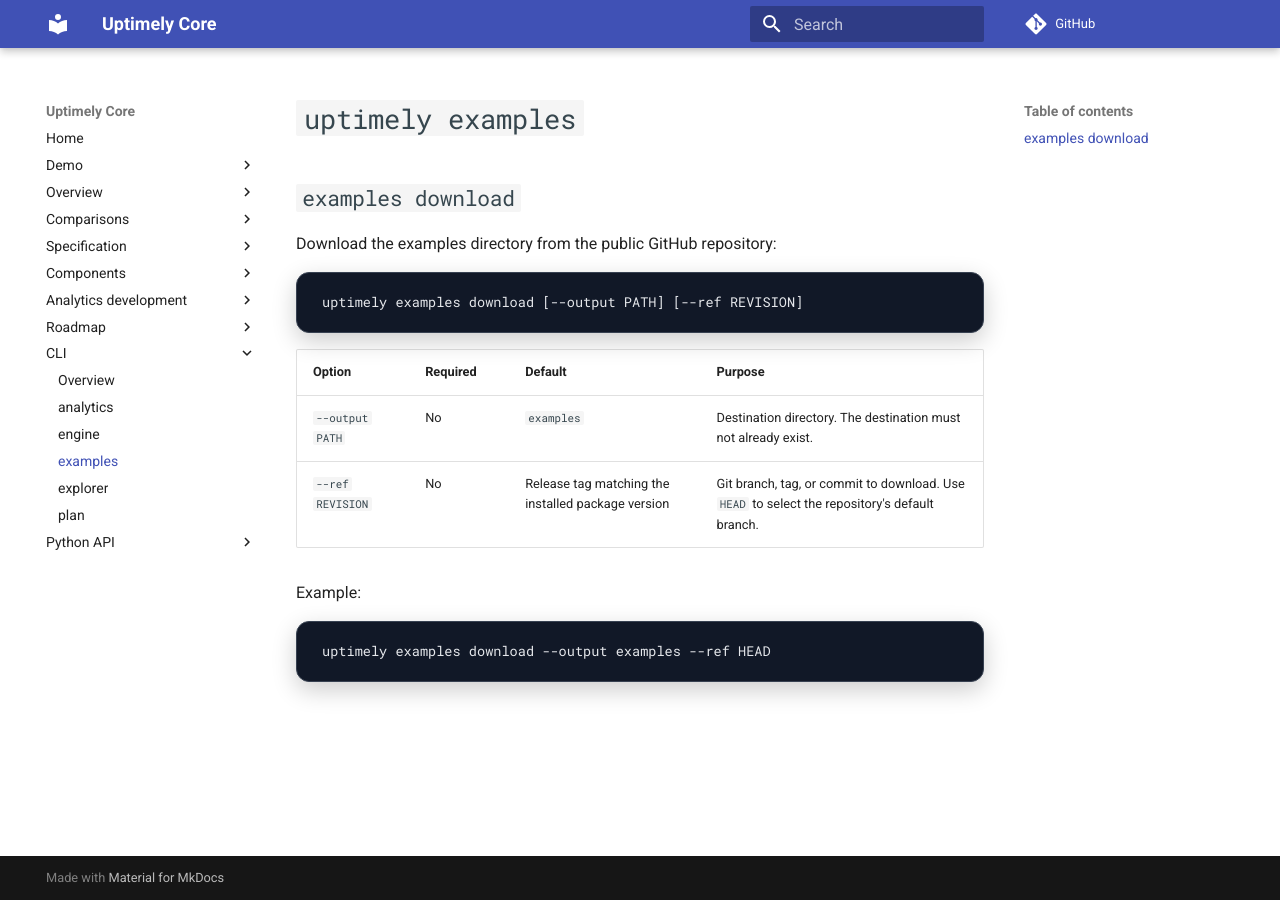
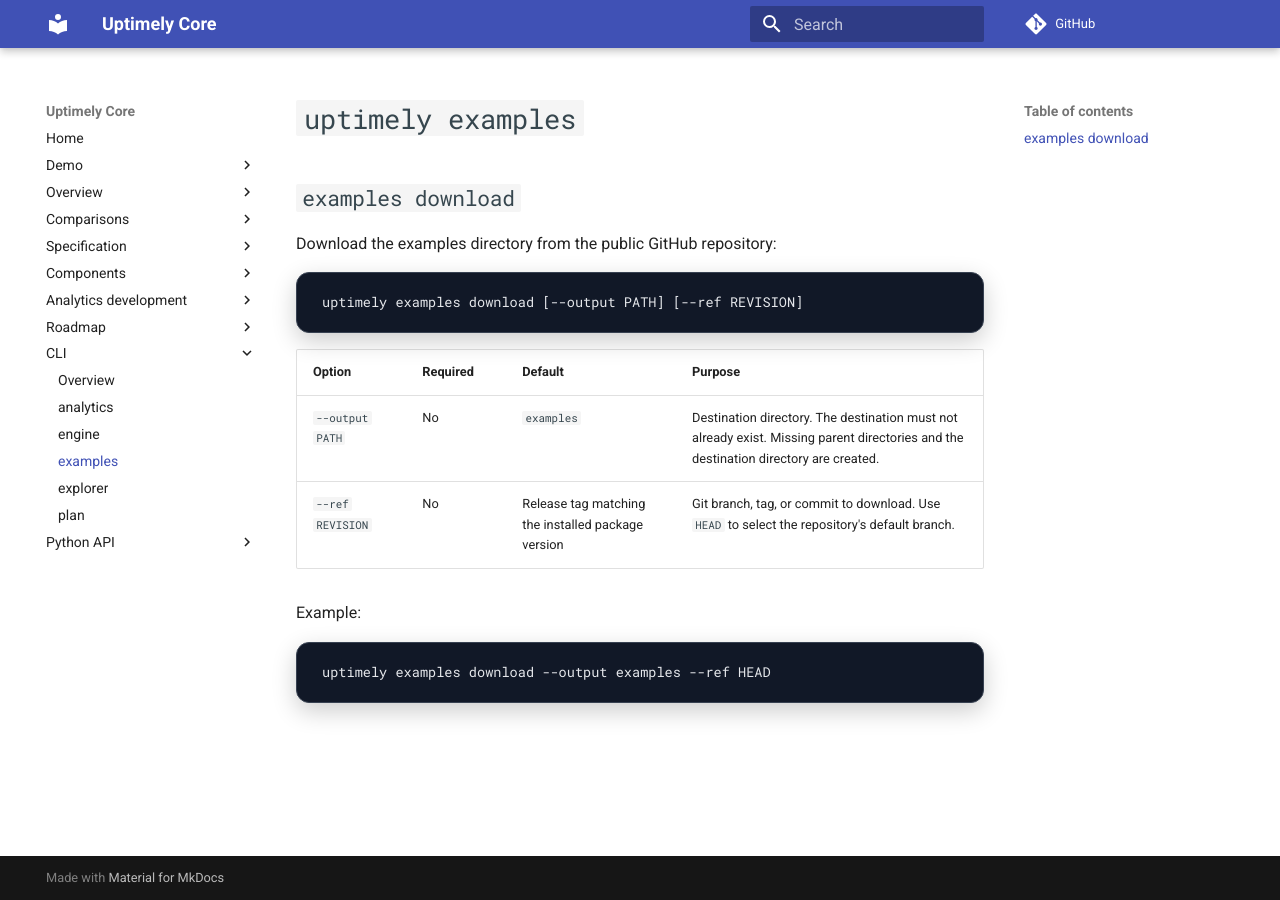
Before and after one commit to uptimely-ai/uptimely-core, an MkDocs documentation site: the page built from docs/reference/cli/examples.md, in a window 1280 px wide. Built offline with MkDocs 1.6.1 and Material for MkDocs 9.7.7, drawn with Linux system fonts in a browser that asks for light colours; comment, search, counter and statistics services are not loaded.

Commit message:
Add to docs: Examples directory is created if it does not exist

```diff
--- a/docs/reference/cli/examples.md
+++ b/docs/reference/cli/examples.md
@@ -10,7 +10,7 @@
 
 | Option | Required | Default | Purpose |
 | --- | --- | --- | --- |
-| `--output PATH` | No | `examples` | Destination directory. The destination must not already exist. |
+| `--output PATH` | No | `examples` | Destination directory. The destination must not already exist. Missing parent directories and the destination directory are created. |
 | `--ref REVISION` | No | Release tag matching the installed package version | Git branch, tag, or commit to download. Use `HEAD` to select the repository's default branch. |
 
 Example:
```
